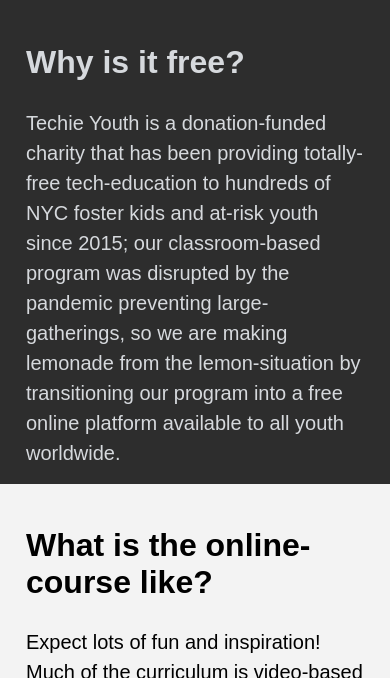
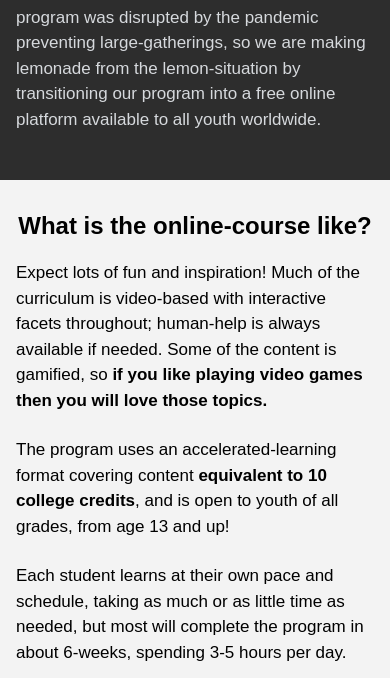
Before and after one commit to antibland/ty-enroll, a PHP site: page /enroll/index.html in a window 390 px wide. Shown: the part 1873-2551 px from the top of the page. Run offline with PHP 8.4, Linux system fonts and the light colour scheme.

Commit message:
Use progressive enhancement for aspect ratio & improve small screen spacing

```diff
--- a/css/enroll-index.css
+++ b/css/enroll-index.css
@@ -51,11 +51,15 @@ body {
 .full-width > .flex-row {
   max-width: var(--max-content-width);
   margin: 0 auto;
-  padding: 3rem 0;
+  padding: 3rem 1rem;
 }
 
 .enroll {
   background-color: var(--main-bgcolor);
+}
+
+.enroll .flex-col > *:last-child {
+  margin-bottom: 0;
 }
 
 .enroll section.enroll-2 {
@@ -103,7 +107,6 @@ body {
 }
 
 .enroll section.enroll-2 [type="submit"] {
-  font-size: 2rem;
   width: 100%;
   background-color: var(--default-blue);
 }
@@ -160,6 +163,7 @@ a[title="Twitter"] span {
 
 .enroll section h2 {
   font-size: 32px;
+  margin-top: 0;
 }
 
 .enroll section p {
@@ -168,14 +172,15 @@ a[title="Twitter"] span {
   line-height: 1.5;
 }
 
-.enroll section p:last-child {
-  margin-bottom: 0;
+.enroll iframe {
+  width: 100%;
 }
 
+@supports (aspect-ratio: 1 / 1) {
   .enroll iframe {
-  width: 100%;
     aspect-ratio: 105 / 59;
     height: auto;
+  }
 }
 
 .enroll :is(h1) {
@@ -252,7 +257,6 @@ a[title="Twitter"] span {
 
 .enroll-2 [title^="Already signed up"] {
   color: var(--light-text);
-  margin-bottom: 1rem;
 }
 
 .enroll li.even,
@@ -300,6 +304,8 @@ a[title="Twitter"] span {
   width: 94%;
   margin: 0 auto;
   display: block;
+  -webkit-appearance: none;
+  appearance: none;
 }
 
 .enroll [type="submit"].submit:hover {
@@ -315,6 +321,11 @@ a[title="Twitter"] span {
   gap: 0 2.65rem;
   position: relative;
   align-items: center;
+  padding: 0 1rem;
+}
+
+.flex-row.with-separator {
+  padding-bottom: 3rem;
 }
 
 .flex-row.with-separator::after {
@@ -340,9 +351,11 @@ a[title="Twitter"] span {
   flex: 1;
 }
 
+@supports (aspect-ratio: 1 / 1) {
   .flex-row.enroll-1 iframe {
     aspect-ratio: 716 / 403;
     height: auto;
+  }
 }
 
 .flex-row.enroll-1 h3 {
@@ -375,11 +388,9 @@ a[title="Twitter"] span {
 
 /* End flex row */
 
-@media screen and (max-width: 1150px) {
+@media screen and (max-width: 900px) {
   .flex-row {
     display: block;
-    max-width: calc(100% - 20px) !important;
-    margin: 0 auto;
   }
 
   .enroll header h1 {
@@ -391,6 +402,45 @@ a[title="Twitter"] span {
   }
 
   .full-width:not(:last-of-type) > .flex-row {
-    padding: 1rem;
+    padding: 2rem 1rem 3rem;
+  }
+
+  .flex-row.with-separator {
+    padding-bottom: 2rem;
+  }
+
+  .flex-row.with-separator > .flex-col:first-child {
+    padding-bottom: 1rem;
   }
 }
+
+@media screen and (max-width: 600px) {
+  .enroll [type="submit"].submit {
+    font-size: 26px;
+  }
+
+  .enroll section.enroll-2 .bottom p:first-of-type {
+    padding: 0.5rem 1rem;
+  }
+
+  .enroll section h2 {
+    text-align: center;
+    font-size: 24px;
+  }
+
+  .enroll section p {
+    font-size: 17px;
+  }
+
+  .enroll header h1 {
+    font-size: 32px;
+  }
+
+  .enroll header h2 {
+    font-size: 23px;
+  }
+
+  .flex-row.enroll-1 h3 {
+    font-size: 21px;
+  }
+}
--- a/enroll/index.html
+++ b/enroll/index.html
@@ -37,7 +37,7 @@
 
       <section>
         <div class="flex-row enroll-1">
-          <div class="flex-col-8-12">
+          <div class="flex-col flex-col-8-12">
             <iframe
               class="youtube-player"
               type="text/html"
@@ -48,7 +48,7 @@
               src="https://www.youtube.com/embed/__lG--A3dJI?hl=en&amp;fs=1&amp;wmode=opaque&amp;allowFullScreen=1&amp;modestbranding=1&amp;rel=0"
             ></iframe>
           </div>
-          <div class="flex-col-4-12">
+          <div class="flex-col flex-col-4-12">
             <h3>FREE Online Education & Certificate Program for Youth</h3>
             <p>
               In response to the COVID-19 pandemic, Techie Youth, a 501(c)3
@@ -89,7 +89,7 @@
 
       <section class="full-width dark">
         <div class="flex-row dark">
-          <div class="flex-col-6-12">
+          <div class="flex-col flex-col-6-12">
             <h2>Who is this program for?</h2>
             <p>
               This is open to any youth who is interested in becoming
@@ -111,7 +111,7 @@
               src="https://www.youtube.com/embed/GANlQdmMDrw?hl=en&amp;fs=1&amp;wmode=opaque&amp;allowFullScreen=1&amp;modestbranding=1&amp;rel=0"
             ></iframe>
           </div>
-          <div class="flex-col-6-12">
+          <div class="flex-col flex-col-6-12">
             <iframe
               class="youtube-player"
               type="text/html"
@@ -137,7 +137,7 @@
 
       <section class="full-width">
         <div class="flex-row with-separator">
-          <div class="flex-col-6-12">
+          <div class="flex-col flex-col-6-12">
             <h2>What is the online-course like?</h2>
             <p>
               Expect lots of fun and inspiration! Much of the curriculum is
@@ -159,7 +159,7 @@
               about 6-weeks, spending 3-5 hours per day.
             </p>
           </div>
-          <div class="flex-col-6-12">
+          <div class="flex-col flex-col-6-12">
             <iframe
               class="youtube-player"
               type="text/html"
@@ -173,7 +173,7 @@
         </div>
 
         <div class="flex-row">
-          <div class="flex-col-6-12">
+          <div class="flex-col flex-col-6-12">
             <p>
               The curriculum is focused on teaching you how to earn income
               online, from wherever you are; it is divided into three sections:
@@ -192,7 +192,7 @@
               </li>
             </ul>
           </div>
-          <div class="flex-col-6-12">
+          <div class="flex-col flex-col-6-12">
             <p>
               We will also teach you ways to live well and improve the quality
               of your life within the financial means that you already have:
@@ -217,7 +217,7 @@
 
       <section class="full-width enroll-2">
         <div class="flex-row">
-          <div class="flex-col-12-12">
+          <div class="flex-col flex-col-12-12">
             <h2>100% FREE for youth</h2>
             <p>
               Do not miss this opportunity to learn how to be financially
```
Lines whose indentation alone changed are shown as unchanged.
